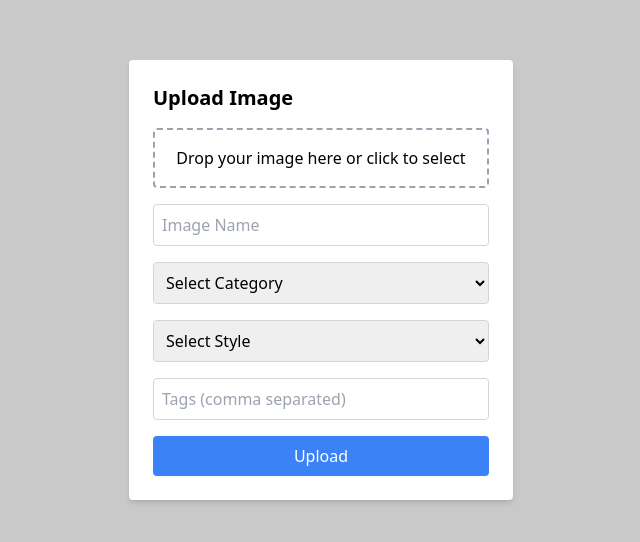
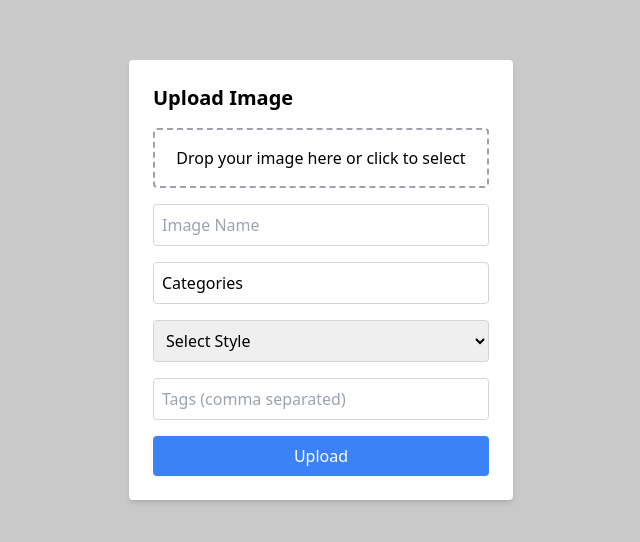
Before and after one commit to Al-Khalsi/freeNG, a Next.js app: page /uploadImage in a window 1280 px wide. Shown: the part 120-662 px from the top of the page, without its empty margins (319-959 px from the left). Built offline with nearby package versions, Linux system fonts and the light colour scheme.

Commit message:
add checkBox for Categorie Selector

```diff
--- a/pages/uploadImage/index.js
+++ b/pages/uploadImage/index.js
@@ -1,14 +1,21 @@
 import React, { useState, useCallback } from 'react';
 import { apiFetch } from '../../utils/api';
 import { useAuth } from '../../context/AuthContext';
+
+const availableCategories = [
+  'category1',
+  'category2',
+  'category3',
+];
 
 function UploadImage() {
   const { token } = useAuth();
   const [image, setImage] = useState(null);
   const [imageName, setImageName] = useState('');
-  const [category, setCategory] = useState('');
+  const [selectedCategories, setSelectedCategories] = useState([]);
   const [style, setStyle] = useState('');
   const [tags, setTags] = useState('');
+  const [dropdownOpen, setDropdownOpen] = useState(false);
 
   const handleImageChange = (event) => {
     const file = event.target.files[0];
@@ -19,7 +26,7 @@ function UploadImage() {
 
   const handleDrop = useCallback((event) => {
     event.preventDefault();
-    event.stopPropagation(); // جلوگیری از رفتار پیش‌فرض
+    event.stopPropagation();
     const file = event.dataTransfer.files[0];
     if (file) {
       setImage(file);
@@ -27,9 +34,24 @@ function UploadImage() {
   }, []);
 
   const handleDragOver = useCallback((event) => {
-    event.preventDefault(); // جلوگیری از رفتار پیش‌فرض
-    event.stopPropagation(); // جلوگیری از رفتار پیش‌فرض
+    event.preventDefault();
+    event.stopPropagation();
   }, []);
+
+  const handleCategoryChange = (event) => {
+    const value = event.target.value;
+    setSelectedCategories((prev) => {
+      if (prev.includes(value)) {
+        return prev.filter((category) => category !== value);
+      } else {
+        return [...prev, value];
+      }
+    });
+  };
+
+  const handleRemoveCategory = (category) => {
+    setSelectedCategories((prev) => prev.filter((c) => c !== category));
+  };
 
   const handleSubmit = async (event) => {
     event.preventDefault();
@@ -37,7 +59,7 @@ function UploadImage() {
     const formData = new FormData();
     formData.append('image', image);
     formData.append('imageName', imageName);
-    formData.append('category', category);
+    formData.append('categories', JSON.stringify(selectedCategories));
     formData.append('style', style);
     formData.append('tags', tags.split(',').map(tag => tag.trim()));
 
@@ -61,11 +83,10 @@ function UploadImage() {
       <form onSubmit={handleSubmit} className='bg-white p-6 rounded shadow-md w-96'>
         <h2 className='text-xl font-bold mb-4'>Upload Image</h2>
 
-        {/* ناحیه درگ و دراپ */}
         <div
           onDrop={handleDrop}
-          onDragOver={handleDragOver} // اضافه کردن رویداد درگ اوور
-          onClick={() => document.querySelector('input[type="file"]').click()} // این خط اضافه شده است
+          onDragOver={handleDragOver}
+          onClick={() => document.querySelector('input[type="file"]').click()}
           className='border-2 border-dashed border-gray-400 rounded p-4 mb-4 flex items-center justify-center cursor-pointer'
         >
           {image ? (
@@ -91,17 +112,48 @@ function UploadImage() {
           required
         />
 
-        <select
-          value={category}
-          onChange={(e) => setCategory(e.target.value)}
-          className='border border-gray-300 rounded p-2 mb-4 w-full'
-          required
-        >
-          <option value=''>Select Category</option>
-          <option value='category1'>Category 1</option>
-          <option value='category2'>Category 2</option>
-          <option value='category3'>Category 3</option>
-        </select>
+        {/* Dropdown for Categories */}
+        <div className='mb-4 relative'>
+          <button
+            type='button'
+            onClick={() => setDropdownOpen(!dropdownOpen)}
+            className='border border-gray-300 rounded p-2 w-full text-left'
+          >
+            {selectedCategories.length > 0 ? `Categories (${selectedCategories.length})` : 'Categories'}
+          </button>
+          {dropdownOpen && (
+            <div className='absolute z-10 bg-white border border-gray-300 rounded shadow-md mt-1 w-full'>
+              {availableCategories.map((category) => (
+                <label key={category} className='block p-2'>
+                  <input
+                    type='checkbox'
+                    value={category}
+                    checked={selectedCategories.includes(category)}
+                    onChange={handleCategoryChange}
+                    className='mr-2'
+                  />
+                  {category}
+                </label>
+              ))}
+            </div>
+          )}
+        </div>
+
+        {/* Display selected categories as tags */}
+        <div className='mb-4'>
+          {selectedCategories.map((category) => (
+            <span key={category} className='inline-flex items-center bg-blue-100 text-blue-800 text-sm font-medium mr-2 px-2.5 py-0.5 rounded'>
+              {category}
+              <button
+                type='button'
+                onClick={() => handleRemoveCategory(category)}
+                className='ml-1 text-blue-500 hover:text-blue-700'
+              >
+                &times;
+              </button>
+            </span>
+          ))}
+        </div>
 
         <select
           value={style}
```
